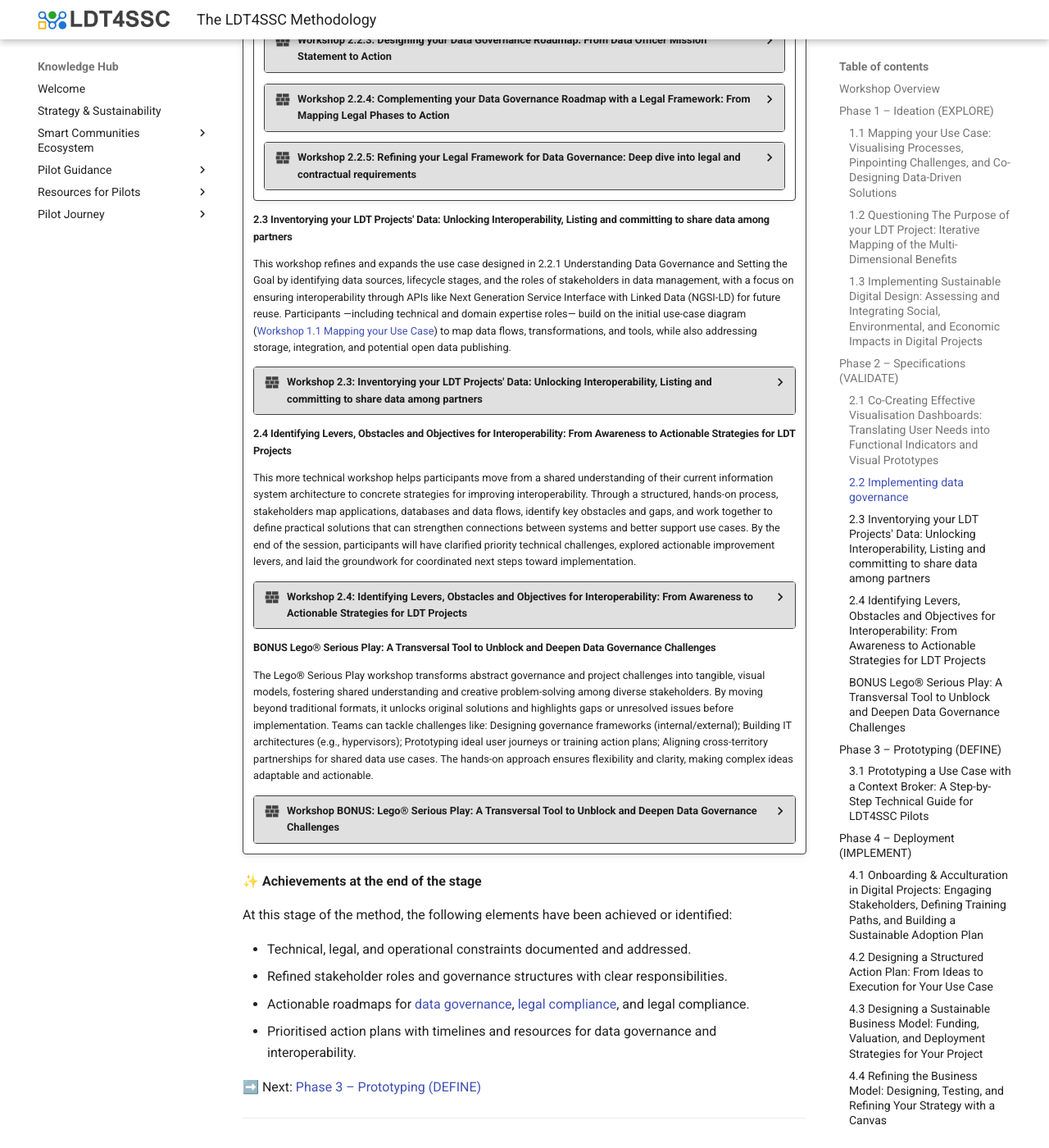
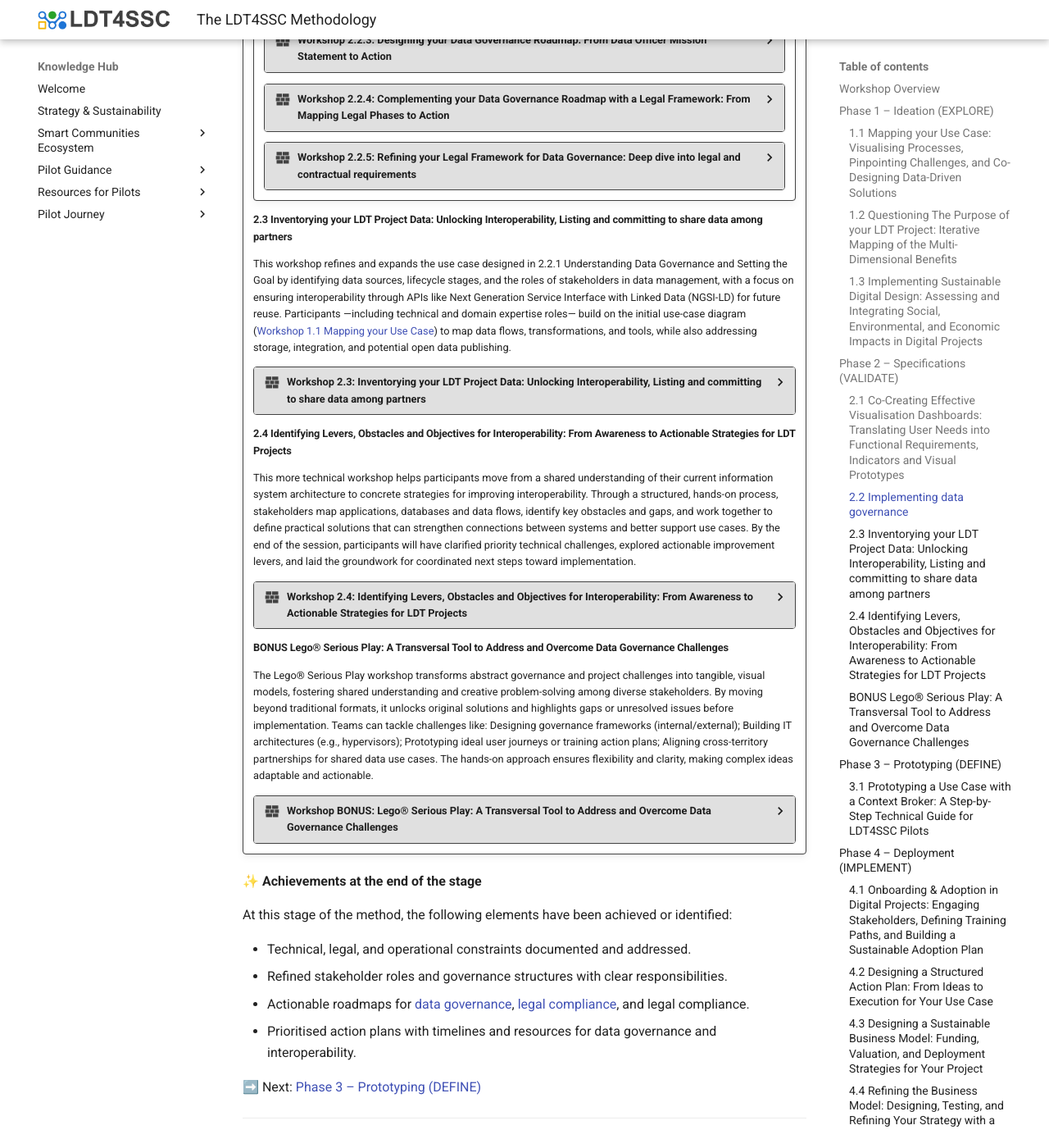
Before and after one commit to ldt4ssc/ldt4ssc.github.io, an MkDocs documentation site: the page built from docs/resources_content/methodology.md, in a window 1280 px wide and 1400 px high, scrolled down 6363 px. Shown: the whole window at 82% size. Built offline with MkDocs 1.6.1 and Material for MkDocs 9.7.7, drawn with Linux system fonts in a browser that asks for light colours; some of the changed text lies outside the part shown.

Commit message:
fix: methodology workshop titles

```diff
--- a/docs/resources_content/methodology.md
+++ b/docs/resources_content/methodology.md
@@ -43,8 +43,8 @@
       <a href="#designing-action-plan" class="activity-card activity-deployment-card">
         4.2 Designing a Structured Action Plan
       </a>
-      <a href="#onboarding-acculturation" class="activity-card activity-deployment-card">
-        4.1 Onboarding & Acculturation in Digital Projects
+      <a href="#onboarding-adoption" class="activity-card activity-deployment-card">
+        4.1 Onboarding & Adoption in Digital Projects
       </a>
     </div>
 
@@ -78,7 +78,7 @@
         2.2 Implementing data governance
       </a>
       <a href="#inventorying-ldt-project-data" class="activity-card activity-specifications-card">
-        2.3 Inventorying your LDT Projects' Data
+        2.3 Inventorying your LDT Project Data
       </a>
       <a href="#unlocking-interoperability" class="activity-card activity-specifications-card">
         2.4 Unlocking Interoperability
@@ -106,11 +106,11 @@
 <tr><td><a href="#implementing-data-governance">2.2.3</a></td><td>Designing your Data Governance Roadmap</td><td><span class="ws-validate">VALIDATE</span></td><td>2h 5min</td></tr>
 <tr><td><a href="#implementing-data-governance">2.2.4</a></td><td>Complementing your Data Governance Roadmap with a Legal Framework</td><td><span class="ws-validate">VALIDATE</span></td><td>2h 30min</td></tr>
 <tr><td><a href="#implementing-data-governance">2.2.5</a></td><td>Refining your Legal Framework for Data Governance</td><td><span class="ws-validate">VALIDATE</span></td><td>1h 30min &ndash; 2h</td></tr>
-<tr><td><a href="#inventorying-ldt-project-data">2.3</a></td><td>Inventorying your LDT Projects' Data</td><td><span class="ws-validate">VALIDATE</span></td><td>1h 40min</td></tr>
+<tr><td><a href="#inventorying-ldt-project-data">2.3</a></td><td>Inventorying your LDT Project Data</td><td><span class="ws-validate">VALIDATE</span></td><td>1h 40min</td></tr>
 <tr><td><a href="#unlocking-interoperability">2.4</a></td><td>Identifying Levers, Obstacles and Objectives for Interoperability</td><td><span class="ws-validate">VALIDATE</span></td><td>2h</td></tr>
 <tr><td><a href="#lego-serious-play">BONUS</a></td><td>Lego&reg; Serious Play</td><td><span class="ws-validate">VALIDATE</span></td><td>2h 45min</td></tr>
 <tr><td><a href="#prototyping-use-case-context-broker">3.1</a></td><td>Prototyping a Use Case with a Context Broker</td><td><span class="ws-define">DEFINE</span></td><td>&mdash;</td></tr>
-<tr><td><a href="#onboarding-acculturation">4.1</a></td><td>Onboarding &amp; Acculturation in Digital Projects</td><td><span class="ws-implement">IMPLEMENT</span></td><td>1h 30min</td></tr>
+<tr><td><a href="#onboarding-adoption">4.1</a></td><td>Onboarding &amp; Adoption in Digital Projects</td><td><span class="ws-implement">IMPLEMENT</span></td><td>1h 30min</td></tr>
 <tr><td><a href="#designing-action-plan">4.2</a></td><td>Designing a Structured Action Plan</td><td><span class="ws-implement">IMPLEMENT</span></td><td>1h 45min</td></tr>
 <tr><td><a href="#designing-business-model">4.3</a></td><td>Designing a Sustainable Business Model</td><td><span class="ws-implement">IMPLEMENT</span></td><td>1h 50min</td></tr>
 <tr><td><a href="#refining-business-model">4.4</a></td><td>Refining the Business Model</td><td><span class="ws-implement">IMPLEMENT</span></td><td>2h 25min</td></tr>
@@ -241,11 +241,11 @@ This step helps to avoid misunderstandings between the business and technical te
 
 ???+ workshop_specifications "**VALIDATE Resources**"
 
-    #### 2.1 Co-Creating Effective Visualisation Dashboards: Translating User Needs into Functional Indicators and Visual Prototypes {#effective-visualisation-dashboards}
+    #### 2.1 Co-Creating Effective Visualisation Dashboards: Translating User Needs into Functional Requirements, Indicators and Visual Prototypes {#effective-visualisation-dashboards}
 
     This workshop guides participants in designing tailored indicators and dashboards that align with the diverse needs of users ensuring clarity, relevance, and alignment with strategic objectives. By adopting the perspectives of different personas, teams define persona-specific indicators, detailing the required data, sources, calculations, and visualisation formats, while mapping the journey from raw data to actionable insights. The process bridges the gap between data and real-life usage, preventing overly complex or irrelevant dashboards, and produces practical deliverables such as indicator sheets, dashboard mockups, and action plans. These outputs empower stakeholders and pave the way for prototyping or deployment.
 
-    ??? workshop_specifications "Workshop 2.1: Co-Creating Effective Visualisation Dashboards: Translating User Needs into Functional Indicators and Visual Prototypes"
+    ??? workshop_specifications "Workshop 2.1: Co-Creating Effective Visualisation Dashboards: Translating User Needs into Functional Requirements, Indicators and Visual Prototypes"
 
         [Download workshop as PDF](../assets/PDFs/ldt4ssc_methodology/2.1_LDT4SSC_Methodology_Workshop_Step2_Co-Creating-Effective-Visualisation-Dashboards.docx.pdf){ .md-button .md-button--primary }
 
@@ -289,11 +289,11 @@ This step helps to avoid misunderstandings between the business and technical te
 
             [Download workshop as PDF](../assets/PDFs/ldt4ssc_methodology/2.2.5_LDT4SSC_Methodology_Workshop_Step2DATAGOV_Refining-your-Legal-Framework-for-Data-Governance.docx.pdf){ .md-button .md-button--primary }
 
-    #### 2.3 Inventorying your LDT Projects' Data: Unlocking Interoperability, Listing and committing to share data among partners {#inventorying-ldt-project-data}
+    #### 2.3 Inventorying your LDT Project Data: Unlocking Interoperability, Listing and committing to share data among partners {#inventorying-ldt-project-data}
 
     This workshop refines and expands the use case designed in 2.2.1 Understanding Data Governance and Setting the Goal by identifying data sources, lifecycle stages, and the roles of stakeholders in data management, with a focus on ensuring interoperability through APIs like Next Generation Service Interface with Linked Data (NGSI-LD) for future reuse. Participants —including technical and domain expertise roles— build on the initial use-case diagram ([Workshop 1.1 Mapping your Use Case](#mapping-use-case)) to map data flows, transformations, and tools, while also addressing storage, integration, and potential open data publishing.
 
-    ??? workshop_specifications "Workshop 2.3: Inventorying your LDT Projects' Data: Unlocking Interoperability, Listing and committing to share data among partners"
+    ??? workshop_specifications "Workshop 2.3: Inventorying your LDT Project Data: Unlocking Interoperability, Listing and committing to share data among partners"
 
         [Download workshop as PDF](../assets/PDFs/ldt4ssc_methodology/2.3_LDT4SSC_Methodology_Workshop_Step2_Inventorying-your-LDT-Project-Data.docx.pdf){ .md-button .md-button--primary }
 
@@ -310,12 +310,12 @@ This step helps to avoid misunderstandings between the business and technical te
 
 
 
-    #### BONUS Lego® Serious Play: A Transversal Tool to Unblock and Deepen Data Governance Challenges {#lego-serious-play}
+    #### BONUS Lego® Serious Play: A Transversal Tool to Address and Overcome Data Governance Challenges {#lego-serious-play}
 
     The Lego® Serious Play workshop transforms abstract governance and project challenges into tangible, visual models, fostering shared understanding and creative problem-solving among diverse stakeholders. By moving beyond traditional formats, it unlocks original solutions and highlights gaps or unresolved issues before implementation. Teams can tackle challenges like: Designing governance frameworks (internal/external); Building IT architectures (e.g., hypervisors); Prototyping ideal user journeys or training action plans; Aligning cross-territory partnerships for shared data use cases. The hands-on approach ensures flexibility and clarity, making complex ideas adaptable and actionable.
 
 
-    ??? workshop_specifications "Workshop BONUS: Lego® Serious Play: A Transversal Tool to Unblock and Deepen Data Governance Challenges"
+    ??? workshop_specifications "Workshop BONUS: Lego® Serious Play: A Transversal Tool to Address and Overcome Data Governance Challenges"
 
         [Download workshop as PDF](../assets/PDFs/ldt4ssc_methodology/Bonus_LDT4SSC_Methodology_Workshop_Step2_Lego®%20Serious-Play.docx.pdf){ .md-button .md-button--primary }
 
@@ -400,9 +400,9 @@ This step should end with user testing, in a logic of progressive test/iteration
 
 Deployment is the final stage, marking the transition from experimentation to implementation. Having demonstrated the feasibility of a project through a prototype, it is now a question of getting it used by all the end users within the organisation. This phase involves stabilising the prototype, making it reliable, and putting in place maintenance so that it becomes a long-term tool.
 
-During this phase, the project's technical infrastructure, its economic model, and the [legal framework](non_tech_resources.md#legal-guidance) for its use will be finalised, and a deployment action plan will be drawn up, involving in particular the acculturation, training, and onboarding of all staff.
+During this phase, the project's technical infrastructure, its economic model, and the [legal framework](non_tech_resources.md#legal-guidance) for its use will be finalised, and a deployment action plan will be drawn up, involving in particular the adoption, training, and onboarding of all staff.
 
-Ideally, most of the subjects covered in this stage ([business model](#designing-business-model), [legal framework](non_tech_resources.md#legal-guidance), [staff familiarisation](#onboarding-acculturation)) may already have been addressed upstream, so the aim here is to formalise the concrete elements arising from these discussions.
+Ideally, most of the subjects covered in this stage ([business model](#designing-business-model), [legal framework](non_tech_resources.md#legal-guidance), [staff familiarisation](#onboarding-adoption)) may already have been addressed upstream, so the aim here is to formalise the concrete elements arising from these discussions.
 
 This stage may also enable the project to be scaled up, either within the same region, or through re-use or pooling with other local authorities.
 
@@ -442,11 +442,11 @@ This stage may also enable the project to be scaled up, either within the same r
 
 ???+ workshop_deployment "IMPLEMENT Resources"
 
-    #### 4.1 Onboarding & Acculturation in Digital Projects: Engaging Stakeholders, Defining Training Paths, and Building a Sustainable Adoption Plan {#onboarding-acculturation}
+    #### 4.1 Onboarding & Adoption in Digital Projects: Engaging Stakeholders, Defining Training Paths, and Building a Sustainable Adoption Plan {#onboarding-adoption}
 
     This workshop fosters staff and stakeholder commitment to data projects by clarifying their roles, benefits, and required engagement levels, while tailoring awareness-raising and training initiatives to create a collaborative, data-driven culture. Participants map stakeholders into three tiers —stakeholders directly contributing to the project, the ones indirectly involved and citizens— defining tailored knowledge, key messages, and engagement methods (e.g., training, demos, interactive tools), culminating in an operational action plan for sustainable adoption. By embedding the human dimension early, it aligns technical teams, business units, and decision-makers, ensuring shared understanding and skills development. The outputs —audience maps, messaging frameworks, and action plans— serve as a blueprint for community engagement, reinforcing project resilience against organisational or regulatory shifts.
 
-    ??? workshop_deployment "Workshop 4.1: Onboarding & Acculturation in Digital Projects: Engaging Stakeholders, Defining Training Paths, and Building a Sustainable Adoption Plan"
+    ??? workshop_deployment "Workshop 4.1: Onboarding & Adoption in Digital Projects: Engaging Stakeholders, Defining Training Paths, and Building a Sustainable Adoption Plan"
 
         [Download workshop as PDF](../assets/PDFs/ldt4ssc_methodology/4.1_LDT4SSC_Methodology_Workshop_Step4_Onboarding&Adoption-in-Digital-Projects.docx.pdf){ .md-button .md-button--primary }
 
```
Also changed, not shown: docs/resources_content/non_tech_resources.md (+2 -2 lines).
